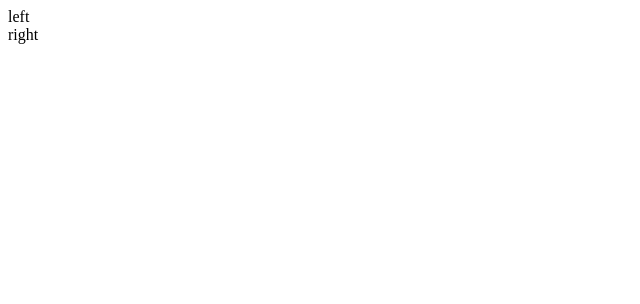
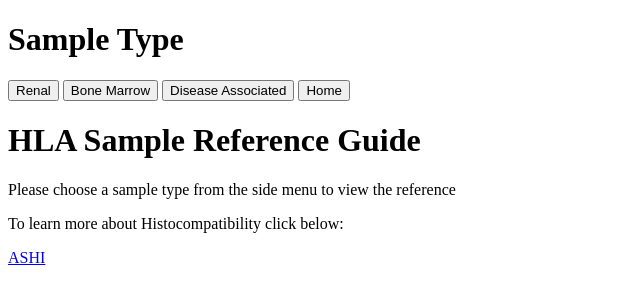
Before and after one commit to jimmybcoding/HLA-SR-Reference, a plain HTML site: page index.html in a window 1280 px wide. Shown: the whole page, without its empty margins (0-640 px from the left). Drawn offline with Linux system fonts and the light colour scheme.

Commit message:
Update HTML

```diff
--- a/index.html
+++ b/index.html
@@ -9,8 +9,21 @@
 </head>
 <body>
     <div class="grid-container">
-        <div class="grid-left">left</div>
-        <div class="grid-right">right</div>
+        <div class="grid-left">
+            <h1 class="sample-type">Sample Type</h1>
+            <div class="sample-btn-container">
+                <button class="sample-btn" id="renal">Renal</button>
+                <button class="sample-btn" id="boneMarrow">Bone Marrow</button>
+                <button class="sample-btn" id="diseaseAssociated">Disease Associated</button>
+                <button class="sample-btn" id="home">Home</button>
+            </div>
+        </div>
+        <div class="grid-right" id="gridRightContent">
+            <h1 class="title">HLA Sample Reference Guide</h1>
+            <p>Please choose a sample type from the side menu to view the reference</p>
+            <p>To learn more about Histocompatibility click below:</p>
+            <a href="https://www.ashi-hla.org/">ASHI</a>
+        </div>
     </div>
 
     <script src="script.js"></script>
```
